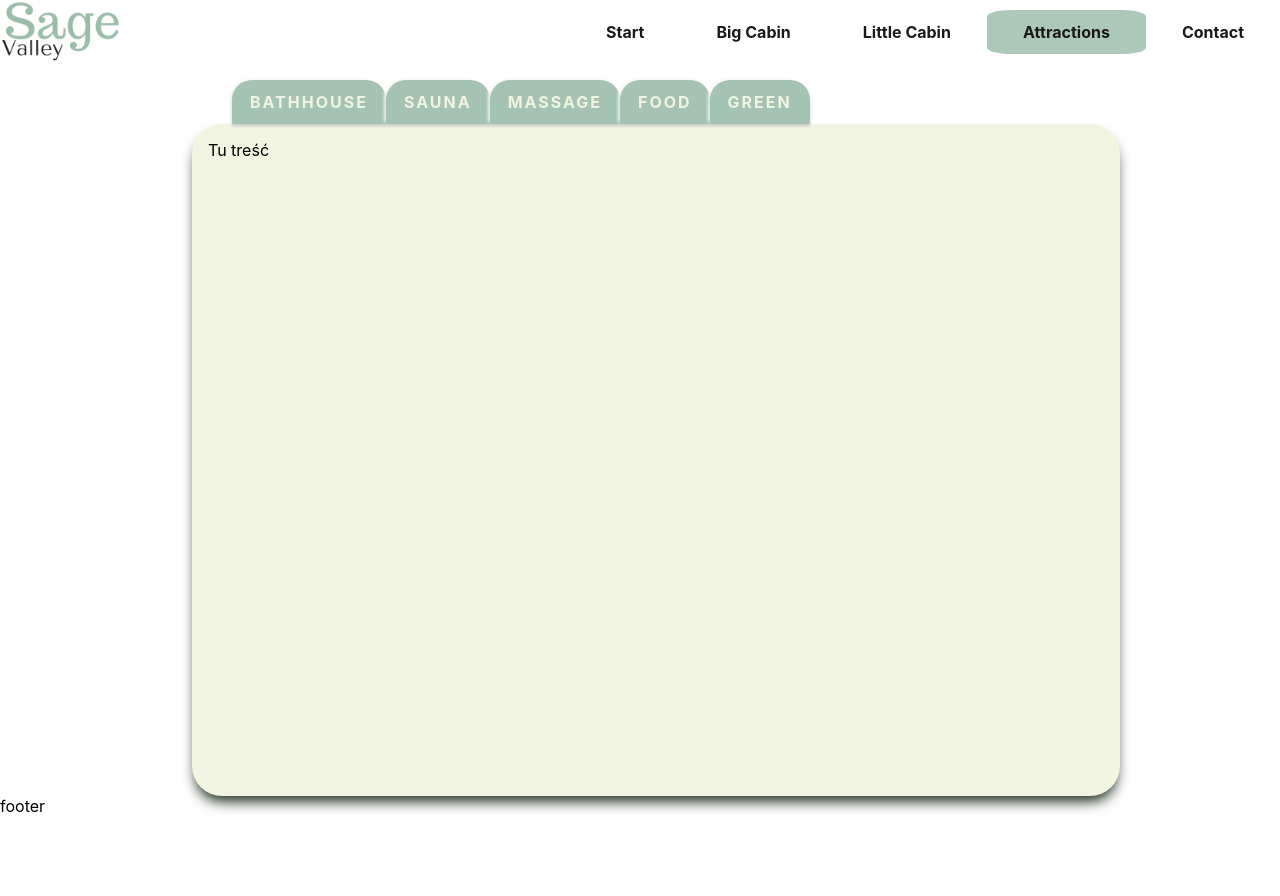
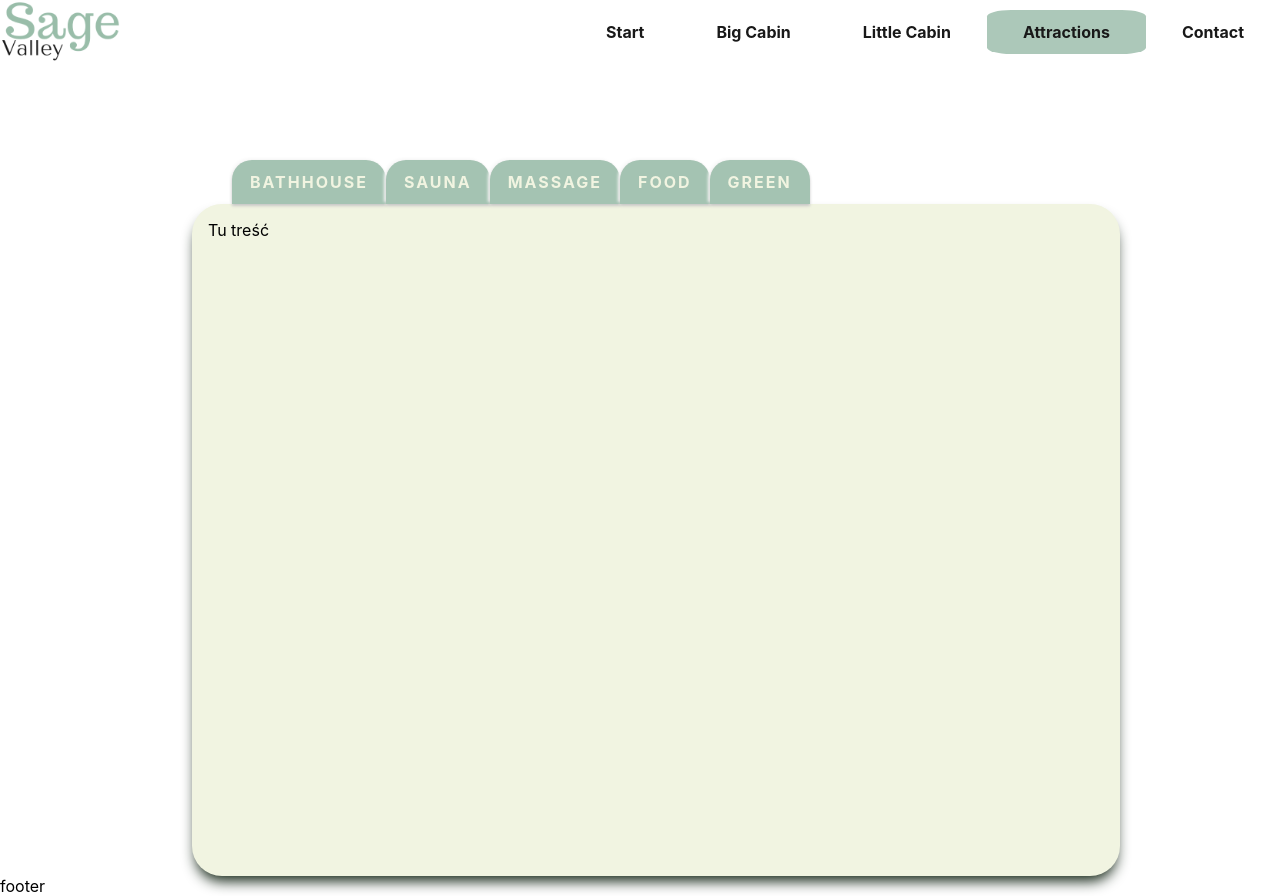
Before and after one commit to paulinaslabosz/sage-valley, a React (Create React App) app: page /attractions in a window 1280 px wide. Before the commit the page ends 816 px from the top, so only its background shows below. Built offline with nearby package versions, Linux system fonts and the light colour scheme.

Commit message:
Attractions: create and add section component

```diff
--- a/src/App.js
+++ b/src/App.js
@@ -5,7 +5,7 @@ import Homepage from './pages/homepage/Homepage.js';
 import Contact from './pages/Contact.js';
 import BigCabin from './pages/BigCabin.js';
 import LittleCabin from './pages/LittleCabin.js';
-import Attractions from './pages/Attractions.js';
+import Attractions from './pages//attractions/Attractions.js';
 function App() {
   return (
     <BrowserRouter>
--- a/src/pages/Attractions.js
+++ b/src/pages/attractions/Attractions.js
@@ -1,4 +1,5 @@
 import React from 'react';
+import Section from './Section';
 import './Attractions.scss';
 function Attractions() {
   return (
--- a/src/pages/Attractions.scss
+++ b/src/pages/attractions/Attractions.scss
@@ -1,6 +1,7 @@
 .atr {
   &_wrapper {
     width: 70%;
+    margin-top: 5rem;
   }
   &_nav {
     list-style: none;
--- /dev/null
+++ b/src/pages/attractions/Section.js
@@ -0,0 +1,8 @@
+import React from 'react';
+import './Section.scss';
+
+function Section() {
+  return <div>Section</div>;
+}
+
+export default Section;
```
Also changed, not shown: src/pages/attractions/Section.scss (added).
